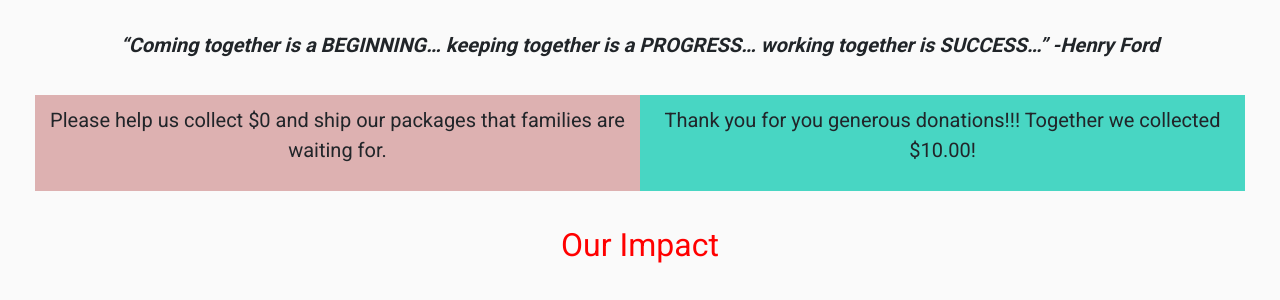
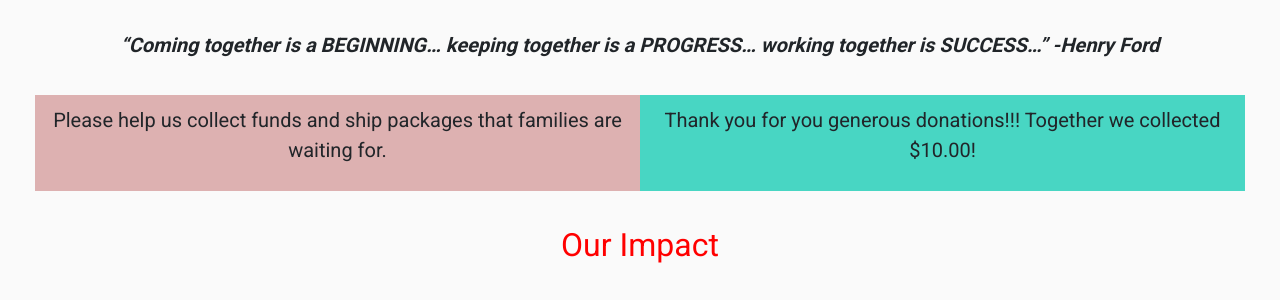
Before and after one commit to magaranin/Donation, a Django app: page /about_us in a window 1280 px wide. Shown: the part 815-1115 px from the top of the page. Run offline with Django 3.2, Linux system fonts and the light colour scheme; tables that the repository leaves empty hold one stand-in row (values such as "Sample post"); some libraries are stand-ins or nearby versions.

Commit message:
change the message in the about us page if no funds are needed for delivery

```diff
--- a/donation/templates/donation/about_us.html
+++ b/donation/templates/donation/about_us.html
@@ -17,7 +17,11 @@
 </div>
 <div class="flex-container">
     <div class="needed-funds">
-        <p>Please help us collect ${{total_shipping_cost}} and ship our packages that families are waiting for.</p>
+        {% if total_shipping_cost == 0 %}
+            <p>Please help us collect funds and ship packages that families are waiting for.</p>
+        {% else %}
+            <p>Please help us collect ${{total_shipping_cost}} and ship our packages that families are waiting for.</p>
+        {% endif %}
     </div>
     <div class="received-funds">
         <p>Thank you for you generous donations!!! Together we collected ${{total_received_amount}}!</p>
```
